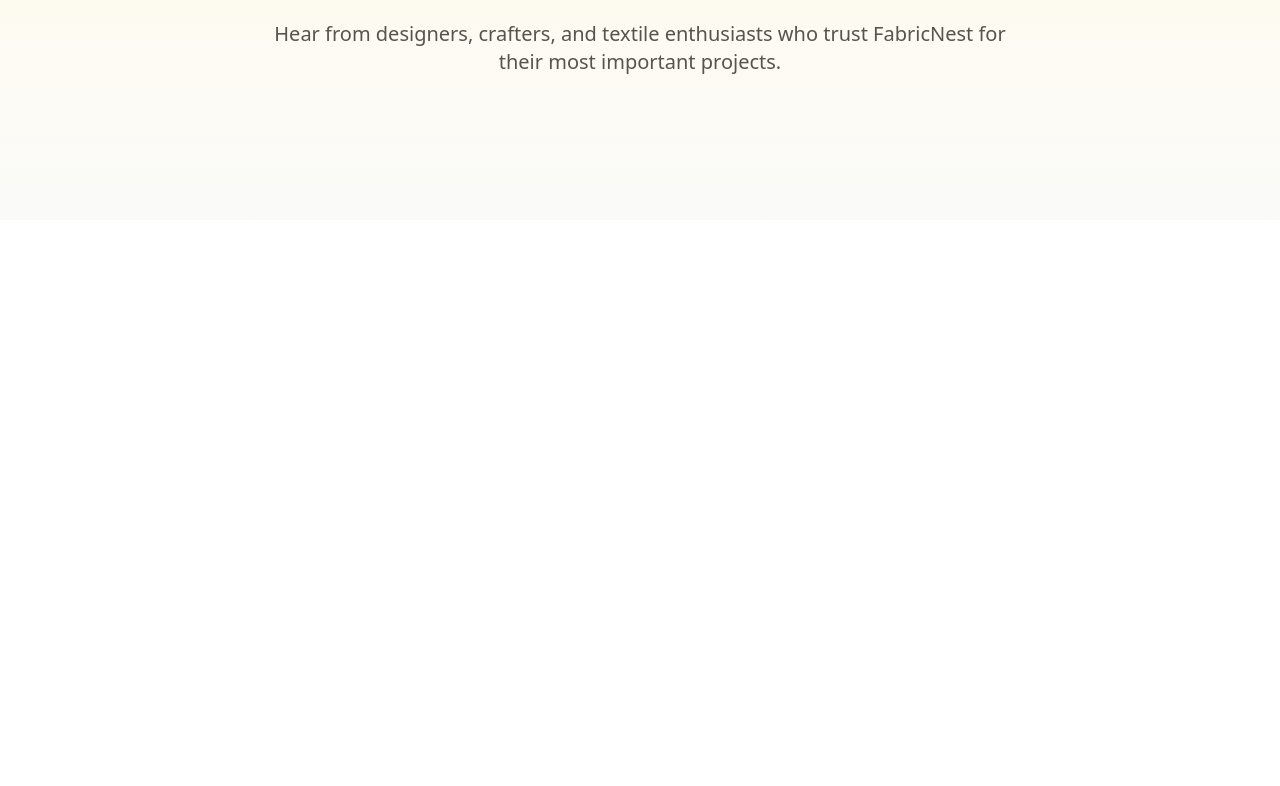
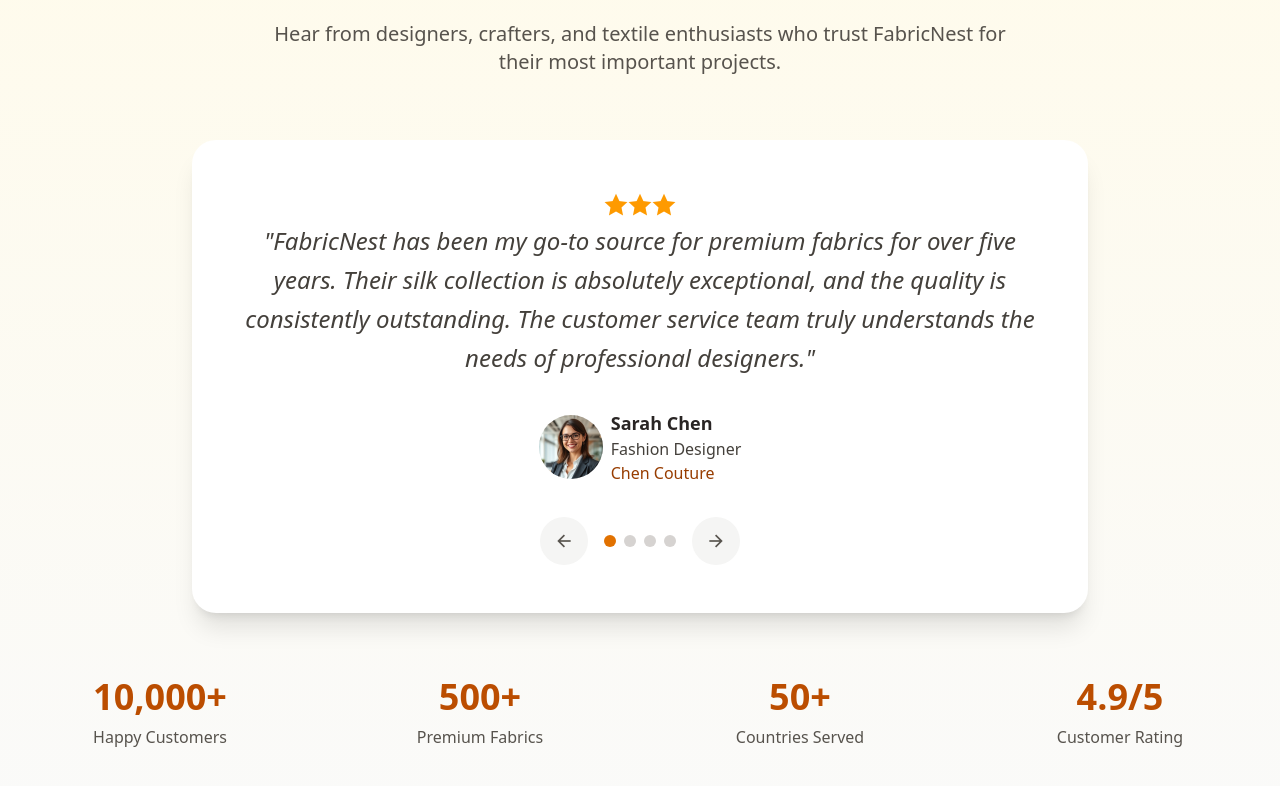
Before and after one commit to Emaani-gh/fabric_Haven, a React (Vite) app: page / in a window 1280 px wide. Shown: the part 4766-5552 px from the top of the page. Before the commit the page ends 4986 px from the top, so only its background shows below. Built offline with nearby package versions, Linux system fonts and the light colour scheme.

Commit message:
build testimonies (#6)

```diff
--- a/src/components/Testimonies.jsx
+++ b/src/components/Testimonies.jsx
@@ -1,9 +1,67 @@
-import React from "react";
+import { useState } from "react";
+
+useState;
 
 const Testimonies = () => {
+  const testimonials = [
+    {
+      text: "FabricNest has been my go-to source for premium fabrics for over five years. Their silk collection is absolutely exceptional, and the quality is consistently outstanding. The customer service team truly understands the needs of professional designers.",
+      name: "Sarah Chen",
+      role: "Fashion Designer",
+      company: "Chen Couture",
+      img: "/images/testi-pic.jpg",
+      rating: 3,
+    },
+    {
+      text: "The home decor fabric collection at FabricNest is unmatched. I've furnished countless luxury homes with their upholstery fabrics, and my clients are always impressed with the quality and durability. Highly recommended for any interior project.",
+      name: "JMichael Rodriguez",
+      role: "Interior Designer",
+      company: "Rodriguez Interiors",
+      img: "/images/testi-pic.jpg",
+      rating: 5,
+    },
+    {
+      text: "As a quilting artist, I need fabrics that not only look beautiful but also hold up to intricate stitching. FabricNest's cotton collection is perfect for my work. The organic options are especially wonderful for eco-conscious projects.",
+      name: "Emma Thompson",
+      role: "Quilting Artist",
+      company: "Thompson Quilts",
+      img: "/images/testi-pic.jpg",
+      rating: 4,
+    },
+
+    {
+      text: "Working in theater requires fabrics that can withstand the demands of live performance while looking stunning under stage lights. FabricNest's specialty fabrics have been essential for our Broadway productions. Their expertise is invaluable.",
+      name: "David Kim",
+      role: "Costume Designer",
+      company: "Broadway Productions",
+      img: "/images/testi-pic.jpg",
+      rating: 4,
+    },
+  ];
+
+  const [currentIndex, setCurrentIndex] = useState(0);
+
+  const handlePrev = () => {
+    setCurrentIndex((prev) =>
+      prev === 0 ? testimonials.length - 1 : prev - 1
+    );
+  };
+
+  const handleNext = () => {
+    setCurrentIndex((prev) =>
+      prev === testimonials.length - 1 ? 0 : prev + 1
+    );
+  };
+
+  const handleDotClick = (index) => {
+    setCurrentIndex(index);
+  };
+
+  const current = testimonials[currentIndex];
+
   return (
     <section className="py-20 bg-linear-to-b from-amber-50 to-stone-50">
-      <div className="container px-4">
+      <div className="container mx-auto px-4">
         <div className="text-center mb-16">
           <h2 className="text-4xl md:text-5xl section-header text-stone-800 mb-6 ">
             What Our Customers Say
@@ -13,6 +71,81 @@
             FabricNest for their most important projects.
           </p>
         </div>
+
+        <div className="max-w-4xl mx-auto">
+          <div className="card relative bg-white rounded-3xl p-8 md:p-12 shadow-xl">
+            <div className="text-center">
+              <div className="stars text-2xl">
+                {Array.from({ length: current.rating }).map((_, i) => (
+                  <i key={i} className="ri-star-fill text-amber-500"></i>
+                ))}
+              </div>
+              <blockquote className="text-xl md:text-2xl text-stone-700 leading-relaxed mb-8 italic">
+                "{current.text}"
+              </blockquote>
+            </div>
+            <div className="flex justify-center space-x-2 items-center">
+              <img
+                className="w-16 h-16 rounded-full object-cover"
+                src={current.img}
+                alt="testimony pic"
+              />
+              <div>
+                <h4 className="font-semibold text-stone-800 text-lg">
+                  {current.name}
+                </h4>
+                <p className="text-stone-700">{current.role}</p>
+                <p className="text-amber-800 font-medium">{current.company}</p>
+              </div>
+            </div>
+            <div className="flex justify-center items-center space-x-4 mt-8">
+              <button
+                onClick={handlePrev}
+                className="w-12 h-12 rounded-full flex justify-center items-center bg-stone-100"
+              >
+                <i className="ri-arrow-left-line text-stone-600 text-xl"></i>
+              </button>
+              <div className="flex space-x-2">
+                {testimonials.map((_, i) => (
+                  <button
+                    key={i}
+                    onClick={() => handleDotClick(i)}
+                    className={`w-3 h-3 rounded-full transition-colors cursor-pointer ${
+                      i === currentIndex ? "bg-amber-600" : "bg-stone-300"
+                    }`}
+                  ></button>
+                ))}
+              </div>
+              <button
+                onClick={handleNext}
+                className="w-12 h-12 rounded-full flex justify-center items-center bg-stone-100"
+              >
+                <i className="ri-arrow-right-line text-stone-600 text-xl"></i>
+              </button>
+            </div>
+          </div>
+        </div>
+
+        <div className="grid gap-8 grid-cols-1 md:grid-cols-4 mt-16">
+          <div className="text-center">
+            <div className="text-4xl text-amber-700 font-bold mb-2">
+              10,000+
+            </div>
+            <div className="text-stone-600">Happy Customers</div>
+          </div>
+          <div className="text-center">
+            <div className="text-4xl text-amber-700 font-bold mb-2">500+</div>
+            <div className="text-stone-600">Premium Fabrics</div>
+          </div>
+          <div className="text-center">
+            <div className="text-4xl text-amber-700 font-bold mb-2">50+</div>
+            <div className="text-stone-600">Countries Served</div>
+          </div>
+          <div className="text-center">
+            <div className="text-4xl text-amber-700 font-bold mb-2">4.9/5</div>
+            <div className="text-stone-600">Customer Rating</div>
+          </div>
+        </div>
       </div>
     </section>
   );
```
Also changed, not shown: public/images/testi-pic.jpg (added).
